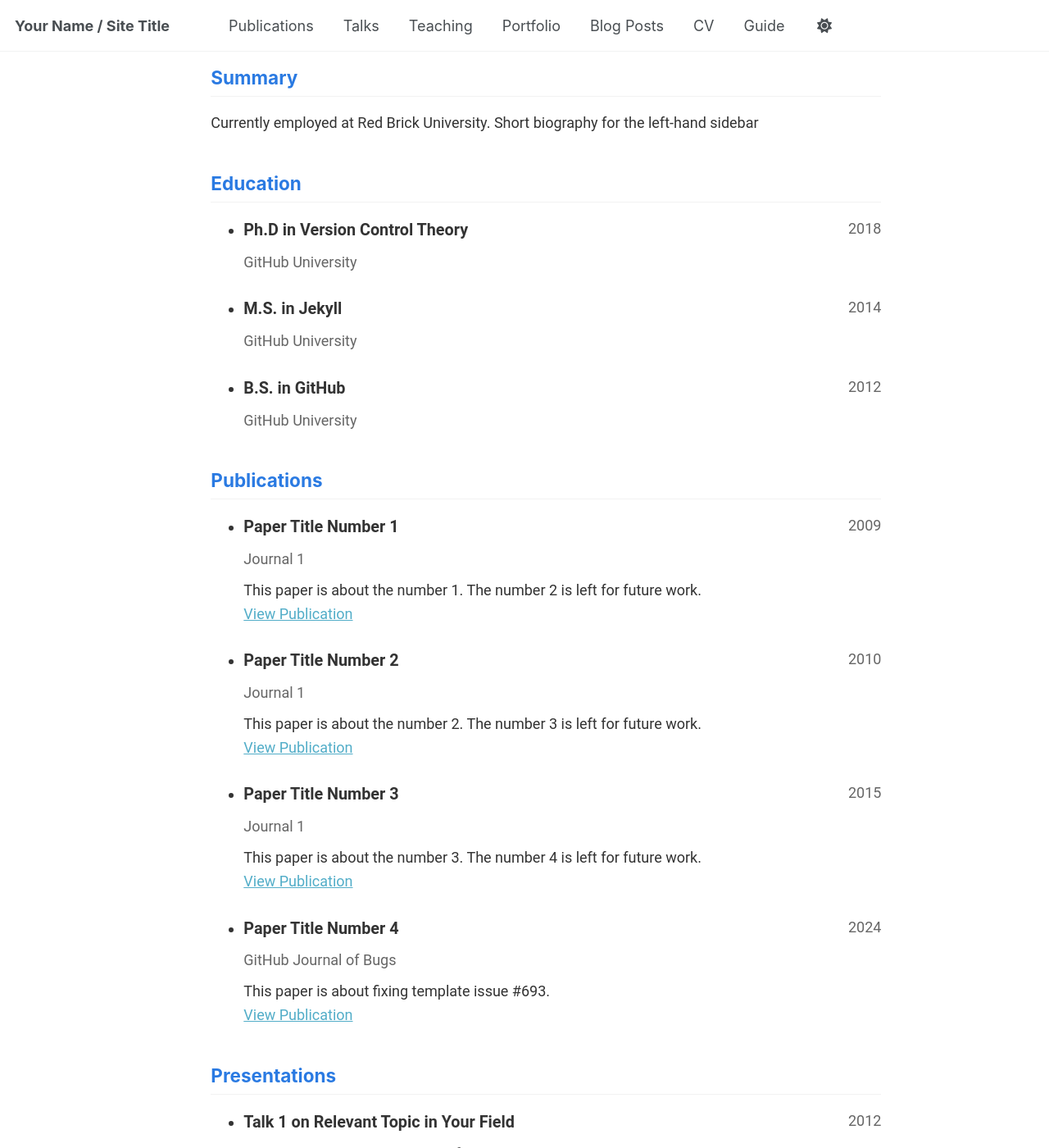
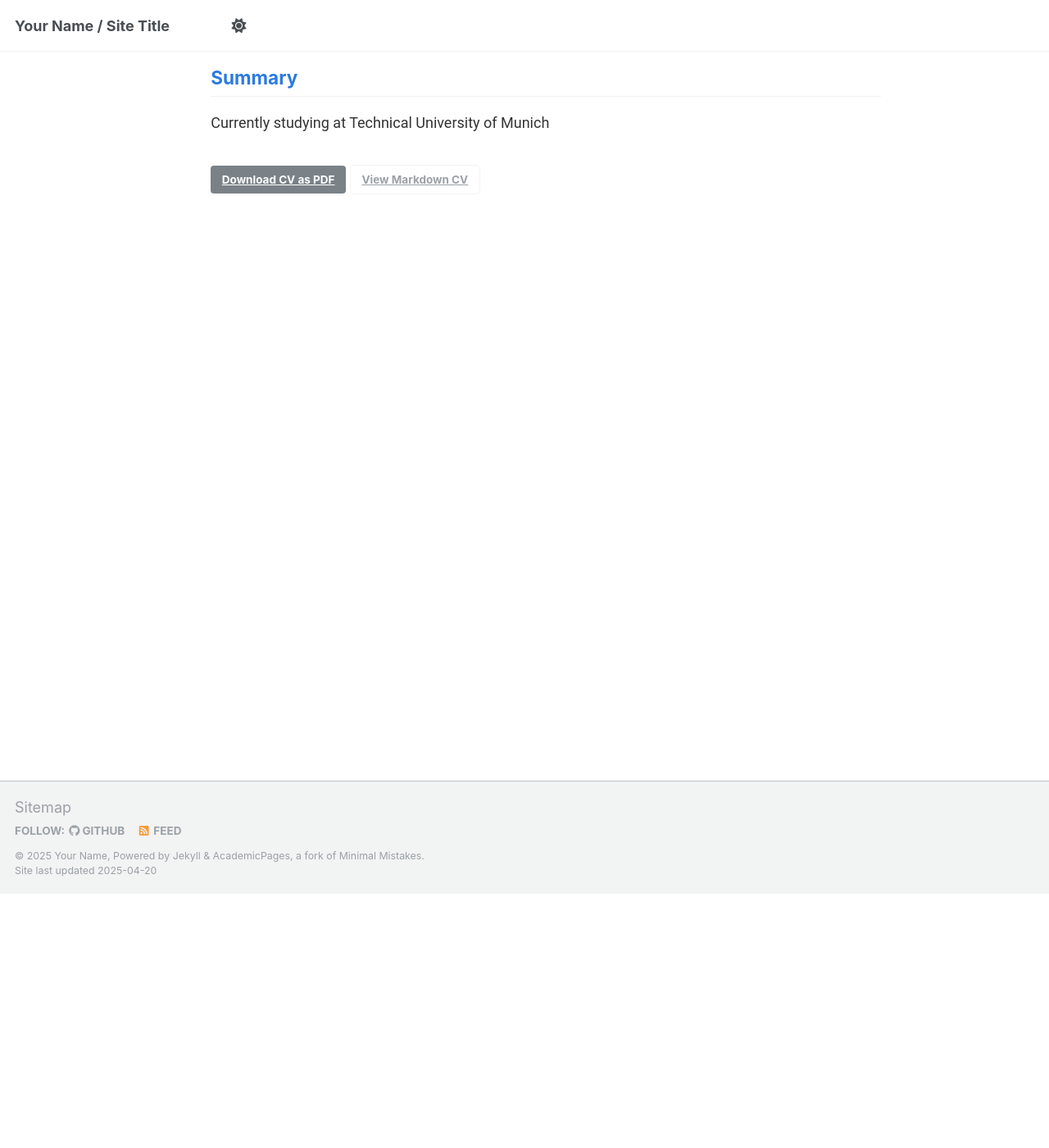
Before and after one commit to florian-glombik/florian-glombik.github.io, a Jekyll site: the page built from _pages/cv-json.md, in a window 1280 px wide and 1400 px high, scrolled down 310 px. Shown: the whole window at 82% size. Built offline with Jekyll 4.4.1, drawn with Linux system fonts in a browser that asks for light colours; some of the changed text lies outside the part shown.

Commit message:
Exchange template info with actual info

```diff
--- a/_config.yml
+++ b/_config.yml
@@ -23,7 +23,7 @@ repository               : "academicpages/academicpages.github.io"
 author:
   # Biographic information
   avatar           : "profile.png"
-  name             : "Your Sidebar Name"
+  name             : "Florian Glombik"
   pronouns         : # example: "she/her"
   bio              : "Short biography for the left-hand sidebar"
   location         : "Earth"
--- a/_data/cv.json
+++ b/_data/cv.json
@@ -1,152 +1,33 @@
 {
   "basics": {
-    "name": "Your Sidebar Name",
+    "name": "Florian Glombik",
     "email": "none@example.org",
     "phone": "",
-    "website": "https://academicpages.github.io",
-    "summary": "Currently employed at Red Brick University. Short biography for the left-hand sidebar",
+    "website": "https://florian-glombik.github.io/",
+    "summary": "Currently studying at Technical University of Munich",
     "location": {
       "address": "",
       "postalCode": "",
-      "city": "Earth",
-      "countryCode": "US",
+      "city": "Munich",
+      "countryCode": "DE",
       "region": ""
     },
     "profiles": [
       {
-        "network": "Google Scholar",
-        "username": "",
-        "url": "https://scholar.google.com/citations?user=PS_CX0AAAAAJ"
+        "network": "GitHub",
+        "username": "florian-glombik",
+        "url": "https://github.com/florian-glombik/"
       },
       {
-        "network": "ORCID",
-        "username": "",
-        "url": "http://orcid.org/yourorcidurl"
-      },
-      {
-        "network": "GitHub",
-        "username": "academicpages",
-        "url": "https://github.com/academicpages"
+        "network": "LinkedIn",
+        "username": "florian-glombik",
+        "url": "https://www.linkedin.com/in/florian-glombik/"
       }
     ]
   },
   "work": [],
-  "education": [
-    {
-      "institution": "GitHub University",
-      "area": "Ph.D in Version Control Theory",
-      "studyType": "",
-      "startDate": "",
-      "endDate": "2018",
-      "gpa": null,
-      "courses": []
-    },
-    {
-      "institution": "GitHub University",
-      "area": "M.S. in Jekyll",
-      "studyType": "",
-      "startDate": "",
-      "endDate": "2014",
-      "gpa": null,
-      "courses": []
-    },
-    {
-      "institution": "GitHub University",
-      "area": "B.S. in GitHub",
-      "studyType": "",
-      "startDate": "",
-      "endDate": "2012",
-      "gpa": null,
-      "courses": []
-    }
-  ],
   "skills": [],
   "languages": [],
   "interests": [],
-  "references": [],
-  "publications": [
-    {
-      "name": "Paper Title Number 1",
-      "publisher": "Journal 1",
-      "releaseDate": "2009-10-01",
-      "website": "http://academicpages.github.io/files/paper1.pdf",
-      "summary": "This paper is about the number 1. The number 2 is left for future work."
-    },
-    {
-      "name": "Paper Title Number 2",
-      "publisher": "Journal 1",
-      "releaseDate": "2010-10-01",
-      "website": "http://academicpages.github.io/files/paper2.pdf",
-      "summary": "This paper is about the number 2. The number 3 is left for future work."
-    },
-    {
-      "name": "Paper Title Number 3",
-      "publisher": "Journal 1",
-      "releaseDate": "2015-10-01",
-      "website": "http://academicpages.github.io/files/paper3.pdf",
-      "summary": "This paper is about the number 3. The number 4 is left for future work."
-    },
-    {
-      "name": "Paper Title Number 4",
-      "publisher": "GitHub Journal of Bugs",
-      "releaseDate": "2024-02-17",
-      "website": "http://academicpages.github.io/files/paper3.pdf",
-      "summary": "This paper is about fixing template issue #693."
-    }
-  ],
-  "presentations": [
-    {
-      "name": "Talk 1 on Relevant Topic in Your Field",
-      "event": "UC San Francisco, Department of Testing",
-      "date": "2012-03-01",
-      "location": "San Francisco, CA, USA",
-      "description": ""
-    },
-    {
-      "name": "Tutorial 1 on Relevant Topic in Your Field",
-      "event": "UC-Berkeley Institute for Testing Science",
-      "date": "2013-03-01",
-      "location": "Berkeley, CA, USA",
-      "description": ""
-    },
-    {
-      "name": "Talk 2 on Relevant Topic in Your Field",
-      "event": "London School of Testing",
-      "date": "2014-02-01",
-      "location": "London, UK",
-      "description": ""
-    },
-    {
-      "name": "Conference Proceeding talk 3 on Relevant Topic in Your Field",
-      "event": "Testing Institute of America 2014 Annual Conference",
-      "date": "2014-03-01",
-      "location": "Los Angeles, CA, USA",
-      "description": ""
-    }
-  ],
-  "teaching": [
-    {
-      "course": "Teaching experience 1",
-      "institution": "University 1, Department",
-      "date": "2014-01-01",
-      "role": "Undergraduate course",
-      "description": ""
-    },
-    {
-      "course": "Teaching experience 2",
-      "institution": "University 1, Department",
-      "date": "2015-01-01",
-      "role": "Workshop",
-      "description": ""
-    }
-  ],
-  "portfolio": [
-    {
-      "name": "Portfolio item number 1",
-      "category": "portfolio",
-      "date": "",
-      "url": "",
-      "description": "Short description of portfolio item number 1<br/><img src='/images/500x300.png'>"
-    }
-  ]
+  "references": []
 }
```
Also changed, not shown: _data/navigation.yml (+19 -19 lines).
